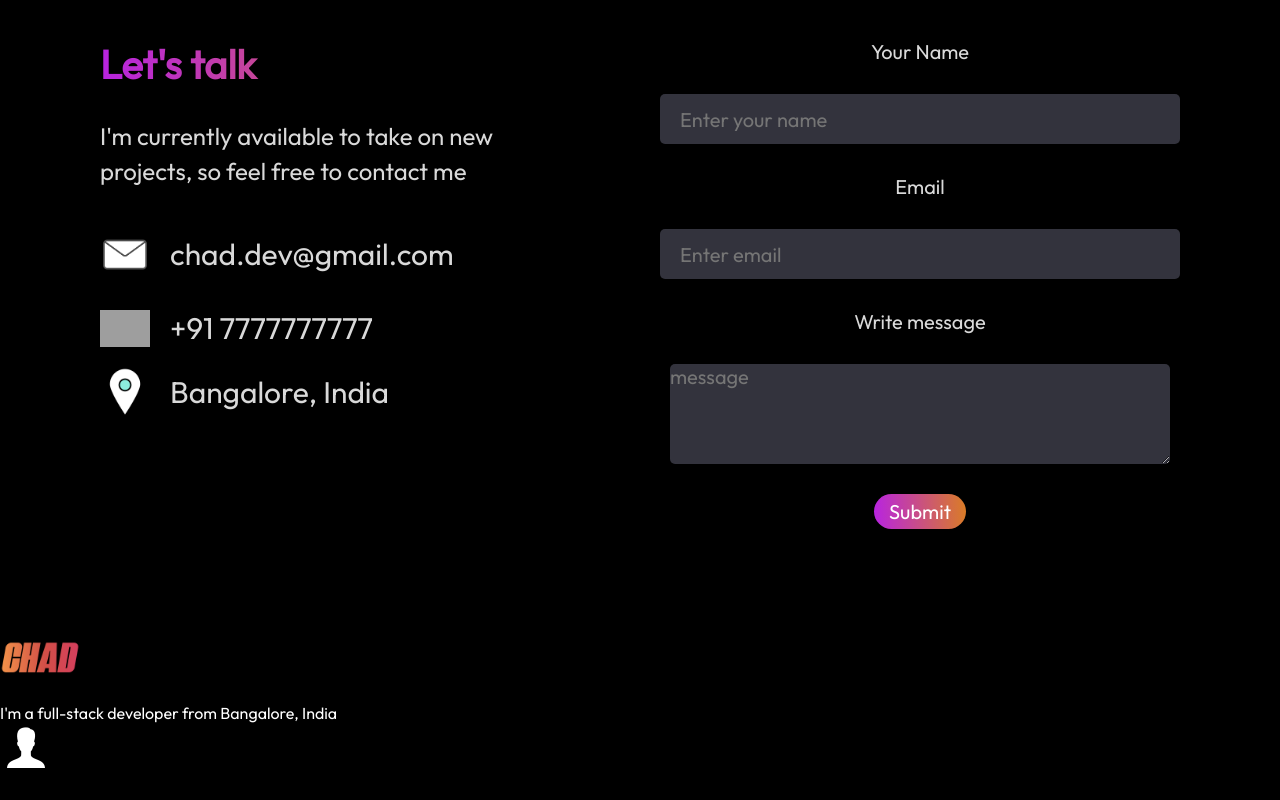
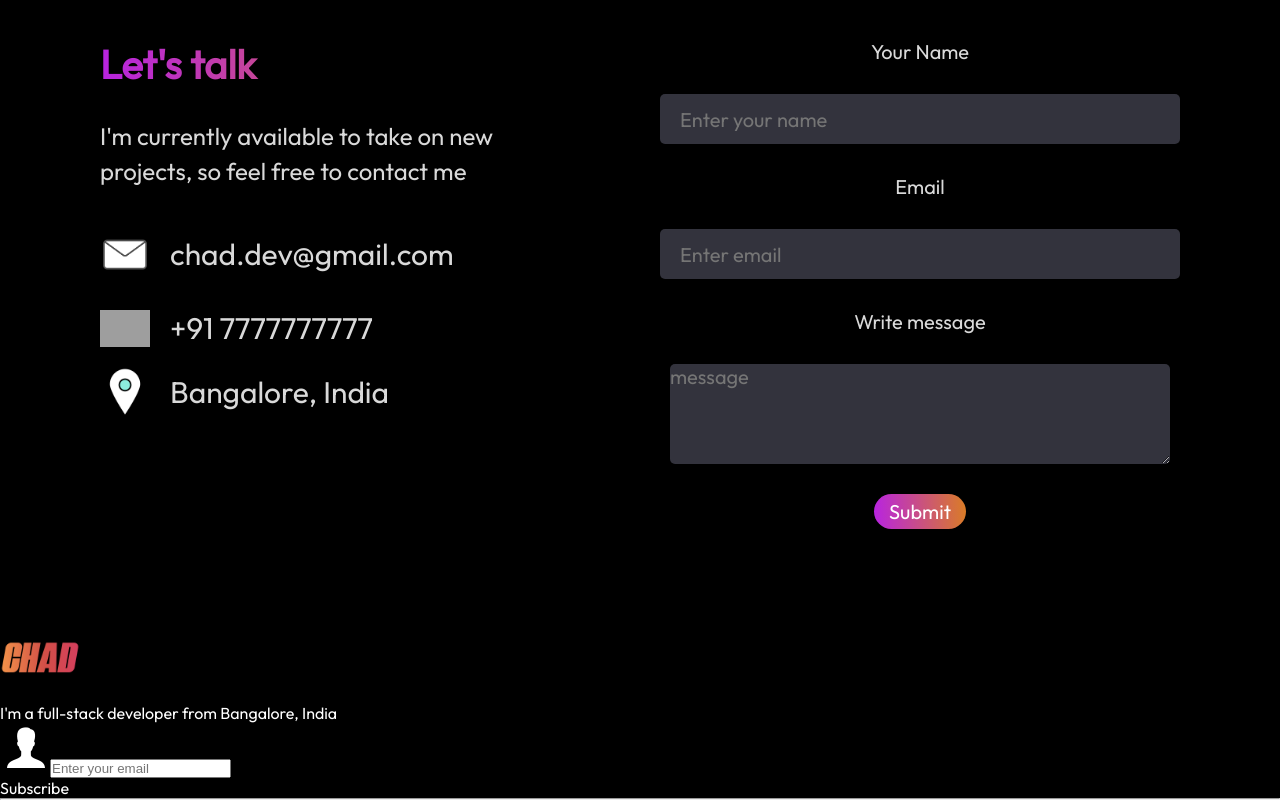
Before and after one commit to Vinay-webDev/React-portfolio1, a React (Vite) app: page / in a window 1280 px wide. Shown: the part 3775-4575 px from the top of the page. Before the commit the page ends 4552 px from the top, so only its background shows below. Built offline with nearby package versions, Linux system fonts and the light colour scheme; grey boxes are pictures that could not be loaded.

Commit message:
structure

```diff
--- a/src/components/Footer/Footer.jsx
+++ b/src/components/Footer/Footer.jsx
@@ -16,9 +16,12 @@ const Footer = () => {
             <div className="footer-top-right">
                 <div className="footer-mail-input">
                     <img src={user} alt="user-icon"/>
+                    <input type="email" placeholder="Enter your email"/>
                 </div>
+                <div className="footer-subscribe">Subscribe</div>
             </div>
         </div>
+        <hr />
     </div>
   );
 }
```
